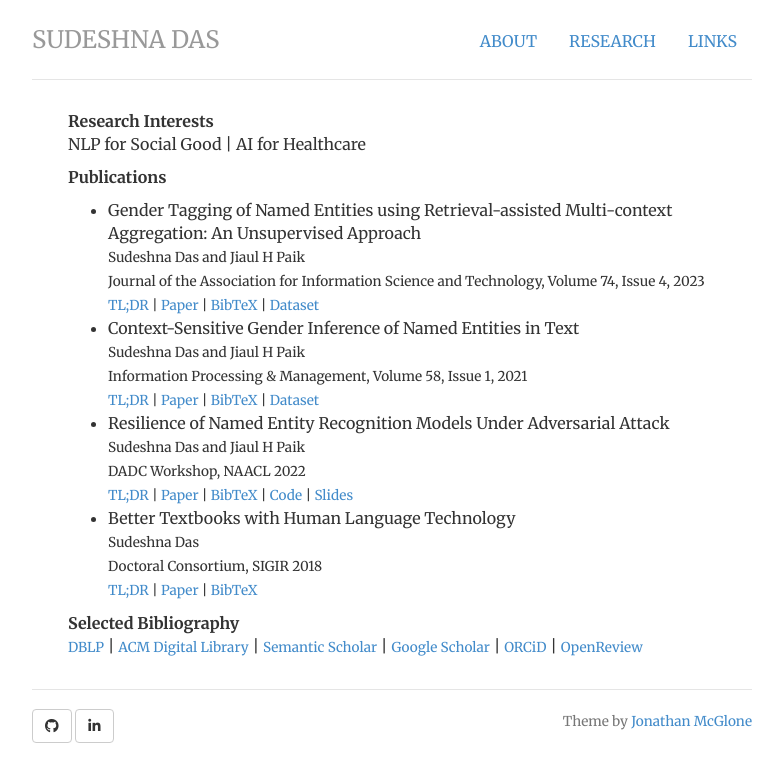
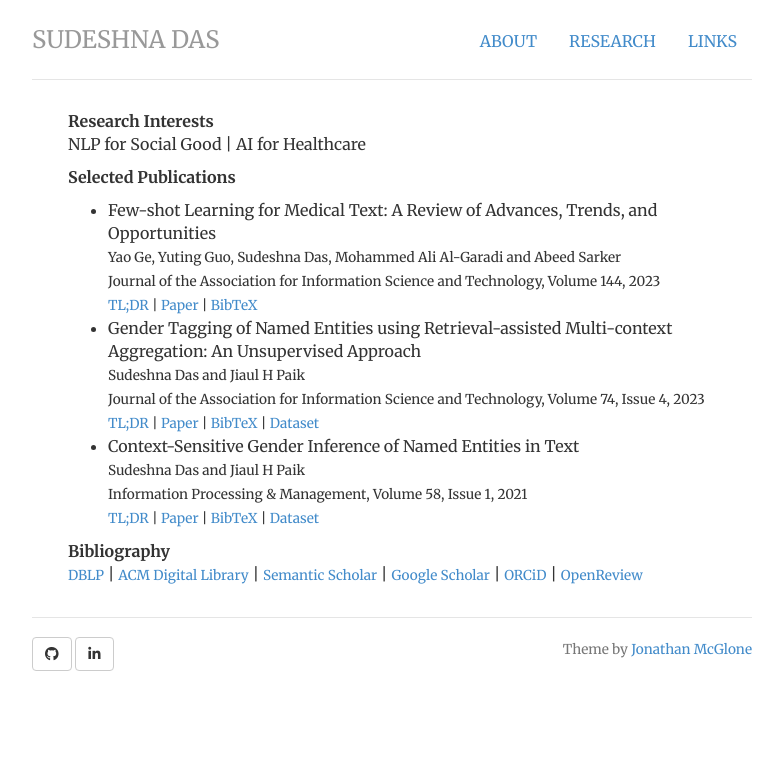
Before and after one commit to das-sudeshna/das-sudeshna.github.io, a Jekyll site: the page built from research/index.html, in a window 1280 px wide. Shown: the top 782 px of the page, without its empty margins (248-1031 px from the left). Built offline with Jekyll 4.4.1, drawn with Linux system fonts in a browser that asks for light colours; nearby versions of some CDN libraries.

Commit message:
Update index.html

```diff
--- a/research/index.html
+++ b/research/index.html
@@ -4,7 +4,7 @@ title: Research Profile of Sudeshna Das
 about: passive
 research: passive
 links: passive
-description: Research profile of Sudeshna Das, PhD candidate, IIT Kharagpur.
+description: Research profile of Sudeshna Das, Postdoctoral Fellow (Biomedical Informatics), School of Medicine, Emory University.
 ---
 
   <div class="cv">
@@ -12,8 +12,22 @@ description: Research profile of Sudeshna Das, PhD candidate, IIT Kharagpur.
     <p><strong>Research Interests</strong><br>
 	NLP for Social Good | AI for Healthcare
 
-    <p><strong>Publications</strong><br>
+    <p><strong>Selected Publications</strong><br>
 				<ul>
+
+				<li>Few-shot Learning for Medical Text: A Review of Advances, Trends, and Opportunities<br/><small>Yao Ge, Yuting Guo, Sudeshna Das, Mohammed Ali Al-Garadi and Abeed Sarker</small><br/><small>Journal of the Association for Information Science and Technology, Volume 144, 2023</small><br/><small><a href="javascript:unhide('jbi2023tldr');">TL;DR</a> | <a href="https://doi.org/10.1016/j.jbi.2023.104458">Paper</a> | <a href="javascript:unhide('jbi2023bib');">BibTeX</a></small><div id="jbi2023tldr" class="hidden"><br/>
+<small><em>Few-shot learning (FSL) is a class of machine learning methods that require small numbers of labeled instances for training. With many medical topics having limited annotated text-based data in practical settings, FSL-based natural language processing (NLP) holds substantial promise. We aimed to conduct a review to explore the current state of FSL methods for medical NLP.</em><br/></small>
+</div><div id="jbi2023bib" class="hidden"><div class="bibstyle"><br/>
+<small>@article{ge2023few, <br/>
+  title={Few-shot learning for medical text: A review of advances, trends, and opportunities}, <br/>
+  author={Ge, Yao and Guo, Yuting and Das, Sudeshna and Al-Garadi, Mohammed Ali and Sarker, Abeed}, <br/>
+  journal={Journal of Biomedical Informatics}, <br/>
+  volume={144}, <br/>
+  pages={104458}, <br/>
+  year={2023}, <br/>
+  publisher={Elsevier} <br/>
+}<br/><br/></small>
+</div></div></li>
 
 				<li>Gender Tagging of Named Entities using Retrieval-assisted Multi-context Aggregation: An Unsupervised Approach<br/><small>Sudeshna Das and Jiaul H Paik</small><br/><small>Journal of the Association for Information Science and Technology, Volume 74, Issue 4, 2023</small><br/><small><a href="javascript:unhide('jasist2023tldr');">TL;DR</a> | <a href="https://doi.org/10.1002/asi.24735">Paper</a> | <a href="javascript:unhide('jasist2023bib');">BibTeX</a> | <a href="https://github.com/das-sudeshna/genid">Dataset</a></small><div id="jasist2023tldr" class="hidden"><br/>
 <small><em>Existing approaches toward name gender identification rely exclusively on using the gender distributions from labeled data. In the absence of such labeled data, these methods fail. We propose a two-stage model that is able to infer the gender of names present in text without requiring explicit name-gender labels. We use coreference resolution as the backbone for our proposed model. To aid coreference resolution where the existing contextual information does not suffice, we use a retrieval-assisted context aggregation framework. We demonstrate that state-of-the-art name gender inference is possible without supervision.</em><br/></small>
@@ -45,37 +59,9 @@ description: Research profile of Sudeshna Das, PhD candidate, IIT Kharagpur.
 }<br/><br/></small>
 </div></div></li>
 
-				<li>Resilience of Named Entity Recognition Models Under Adversarial Attack<br/><small>Sudeshna Das and Jiaul H Paik</small><br/><small>DADC Workshop, NAACL 2022</small><br/><small><a href="javascript:unhide('dadc-naacl2022tldr');">TL;DR</a> | <a href="https://aclanthology.org/2022.dadc-1.1/">Paper</a> | <a href="javascript:unhide('dadc-naacl2022bib');">BibTeX</a> | <a href="https://github.com/das-sudeshna/adversarial-ner">Code</a> | <a href="https://drive.google.com/file/d/1ozE7AM9ssSzXM2PU6d5CIT3R9D08KTE4/view">Slides</a></small><div id="dadc-naacl2022tldr" class="hidden"><br/>
-<small><em>In this paper we present four model-agnostic adversarial attacks to gauge the resilience of NER models for noisy input text. Our experiments with state-of-the-art NER methods on five English NER datasets suggest that the NER models are over-reliant on case information and do not utilise contextual information well.</em><br/></small>
-</div><div id="dadc-naacl2022bib" class="hidden"><div class="bibstyle"><br/>
-<small>@inproceedings{das-paik-2022-resilience, <br/>
-    title = {Resilience of Named Entity Recognition Models under Adversarial Attack}, <br/>
-    author = {Das, Sudeshna  and Paik, Jiaul H}, <br/>
-    booktitle = {Proceedings of the First Workshop on Dynamic Adversarial Data Collection}, <br/>
-    month = {jul}, <br/>
-    year = {2022}, <br/>
-    address = {Seattle, WA}, <br/>
-    publisher = {Association for Computational Linguistics}, <br/>
-    url = {https://aclanthology.org/2022.dadc-1.1}, <br/>
-    pages = {1--6}, <br/>
-}<br/><br/></small>
-</div></div></li>
-
-
-					<li>Better Textbooks with Human Language Technology<br/><small>Sudeshna Das</small><br/><small>Doctoral Consortium, SIGIR 2018</small><br/><small><a href="javascript:unhide('dc-sigir2018tldr');">TL;DR</a> | <a href="https://doi.org/10.1145/3209978.3210228">Paper</a> | <a href="javascript:unhide('dc-sigir2018bib');">BibTeX</a></small><div id="dc-sigir2018tldr" class="hidden"><br/>
-<small><em>Textbooks are widely used as the primary teaching and learning material all over the world. Due to the pervasive nature of textbooks, it is essential to ensure that textbooks adhere to specific standards. Subject experts are required to comprehensively study the material at hand to verify compliance with any such standards set. This is a costly exercise. We propose a feasible alternative to reduce the costs associated with three tasks that improve textbook quality: (a) identification of gender bias in textbooks, (b) optimal ordering of concepts in a textbook, and (c) generating supplementary study material at the same difficulty level.</em><br/></small>
-</div><div id="dc-sigir2018bib" class="hidden"><div class="bibstyle"><br/>
-<small>@inproceedings{das2018better, <br/>
-  title={Better Textbooks with Human Language Technology}, <br/>
-  author={Das, Sudeshna}, <br/>
-  booktitle={The 41st International ACM SIGIR Conference on Research \& Development in Information Retrieval}, <br/>
-  pages={1465--1465}, <br/>
-  year={2018} <br/>
-}<br/><br/></small>
-</div></div></li>
 
 				</ul>
 
-    <p><strong>Selected Bibliography</strong><br>
+    <p><strong>Bibliography</strong><br>
 	<small><a href="https://dblp.org/pid/50/7065-2">DBLP</a></small> | <small><a href="https://dl.acm.org/profile/99659281138">ACM Digital Library</a></small> | <small><a href="https://www.semanticscholar.org/author/2035728294">Semantic Scholar</a></small> | <small><a href="https://scholar.google.com/citations?hl=en&user=swg54REAAAAJ">Google Scholar</a></small> | <small><a href="https://orcid.org/0000-0002-2112-6986">ORCiD</a></small> | <small><a href="https://openreview.net/profile?id=~Sudeshna_Das1">OpenReview</a></small>
   </div>
```
